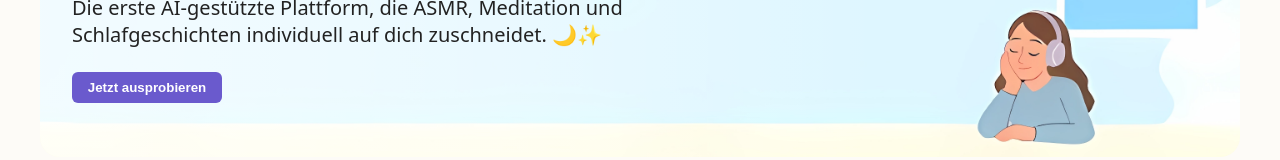
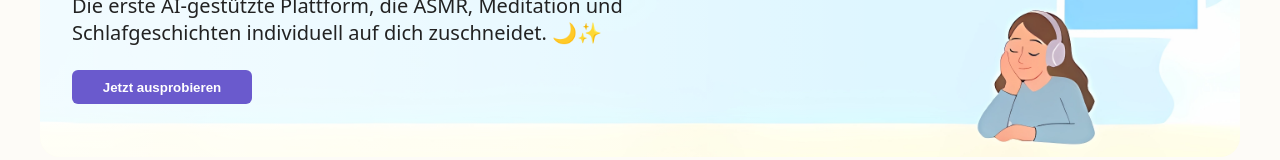
Before and after one commit to stilljprince/softvibe, a Next.js app: page / in a window 1280 px wide. Shown: the part 322-482 px from the top of the page. Built offline with nearby package versions, Linux system fonts and the light colour scheme; no server answers.

Commit message:
feat: hero CTA is now session-aware (logged-in -> /generate)

```diff
--- a/app/page.tsx
+++ b/app/page.tsx
@@ -14,9 +14,20 @@ export default function Home() {
   const [menuOpen, setMenuOpen] = useState(false);
   const [closing, setClosing] = useState(false);
   const [cooldown, setCooldown] = useState(false);
-const { data } = useSession();
-const loggedIn = !!data?.user;
+
+  // ⬇️ nur hier geändert: status mitnehmen
+  const { data: session, status: sessionStatus } = useSession();
+  const [loggedIn, setLoggedIn] = useState(false);
   const router = useRouter();
+
+  // ⬇️ Session-Änderung auswerten
+  useEffect(() => {
+    if (sessionStatus === "authenticated" && session?.user) {
+      setLoggedIn(true);
+    } else if (sessionStatus === "unauthenticated") {
+      setLoggedIn(false);
+    }
+  }, [sessionStatus, session]);
 
   // Theme aus localStorage laden
   useEffect(() => {
@@ -113,10 +124,10 @@ const router = useRouter();
 
         {/* Buttons rechts (Desktop) */}
         <div className="desktop-nav" style={{ display: "flex", alignItems: "center", gap: "1rem" }}>
-          {/* 🔧 NEU: AuthStatus rechts im Header */}
+          {/* AuthStatus rechts im Header */}
           <AuthStatus />
 
-          {/* 🔧 Theme-Switch wieder am alten Platz */}
+          {/* Theme-Switch */}
           <button
             onClick={handleToggle}
             style={{
@@ -138,9 +149,6 @@ const router = useRouter();
             {getThemeIcon()}
           </button>
         </div>
-
-        {/* 🔧 ENTFERNT: separater AuthStatus-Block unter dem Header
-            (damit nicht doppelt gerendert) */}
 
         {/* Burger Button (nur Mobile sichtbar) */}
         <button
@@ -345,10 +353,16 @@ const router = useRouter();
               Die erste AI-gestützte Plattform, die ASMR, Meditation und Schlafgeschichten individuell auf dich zuschneidet. 🌙✨
             </p>
             <button
-                onClick={() => router.push(loggedIn ? "/generate" : "/register")}
+              onClick={() => {
+                if (loggedIn) {
+                  router.push("/generate");
+                } else {
+                  router.push("/register");
+                }
+              }}
               style={{
-                  width: "150px",
-                  padding: "0.5rem",
+                width: "180px",
+                padding: "0.6rem 0.9rem",
                 borderRadius: "6px",
                 background: "var(--color-accent)",
                 color: "#fff",
@@ -357,9 +371,8 @@ const router = useRouter();
                 cursor: "pointer",
               }}
             >
-                Jetzt ausprobieren
+              {loggedIn ? "Generieren" : "Jetzt ausprobieren"}
             </button>
-
           </div>
         </div>
       </section>
```
Lines whose indentation alone changed are shown as unchanged.
